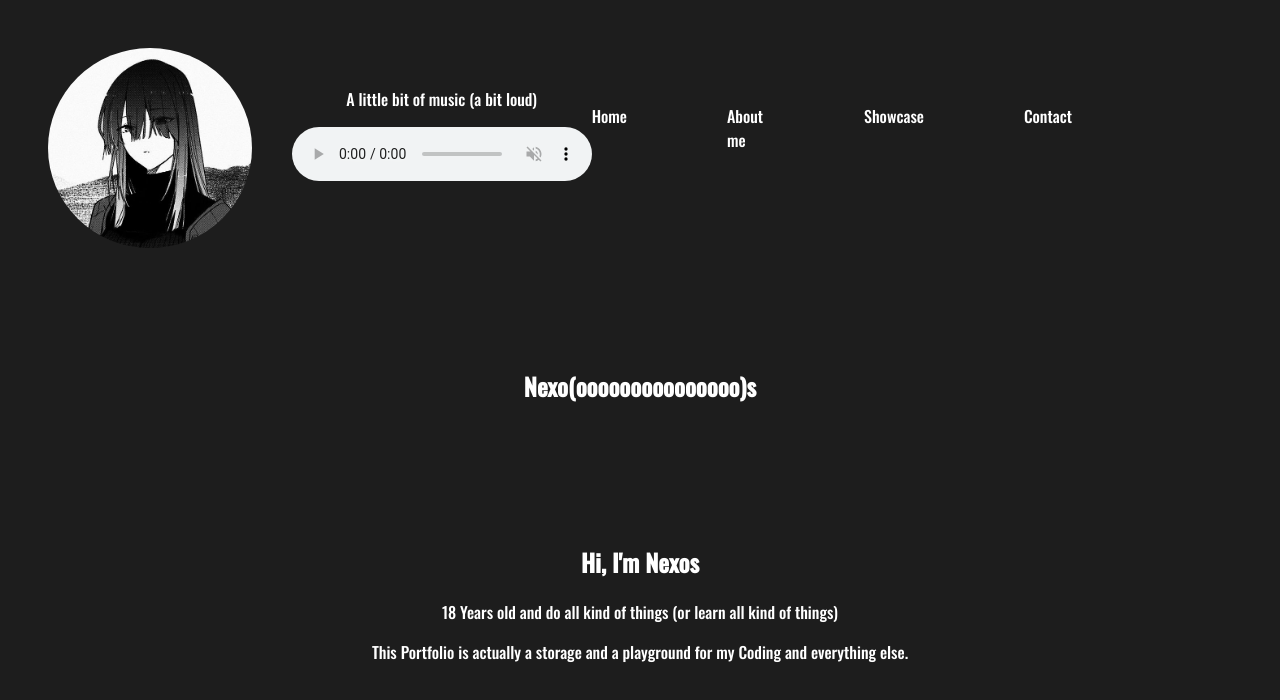
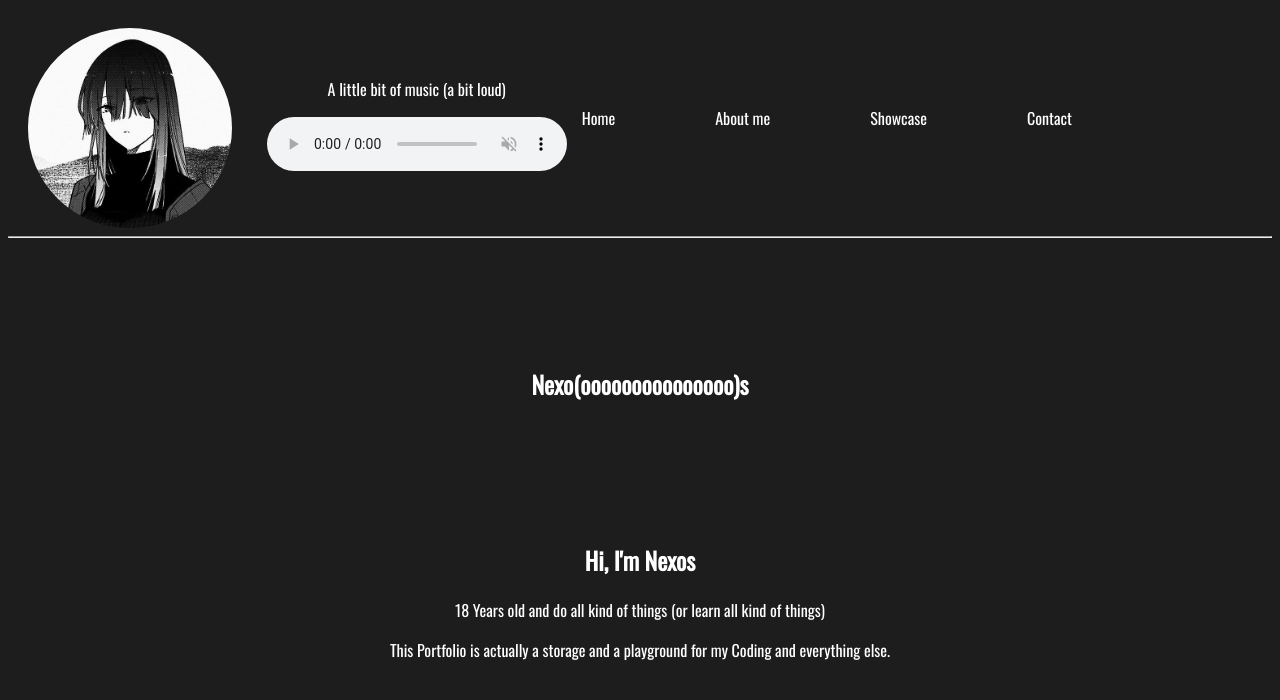
Before and after one commit to Nexosohno/Nexosohno.github.io, a plain HTML site: page index.html in a window 1280 px wide. Drawn offline with Linux system fonts and the light colour scheme.

Commit message:
i have to think how i show my "about me"

```diff
--- a/css/index.css
+++ b/css/index.css
@@ -1,3 +1,7 @@
+* {
+  font-family: 'Oswald-Regular';
+}
+
 body {
   background-color: rgb(29, 29, 29);
 }
@@ -6,18 +10,16 @@ body {
   display: flex;
   align-items: center;
   justify-content: space-between;
-  font-family: "Oswald-Medium";
 }
 
 .logo{
   height: 200px;
-  padding: 20px;
+  padding: 10px;
   border-radius: 100%;
 }
 
 .music-player {
   color: white;
-  font-family: "Oswald-Medium";
   text-align: center;
   flex-grow: 1;
 }
@@ -45,7 +47,6 @@ body {
 
 .home-text {
   color: white;
-  font-family: "Oswald-Medium";
   text-align: center;
   flex-grow: 1;
   padding: 100px;
@@ -53,7 +54,13 @@ body {
 
 .about-text {
   color: white;
-  font-family: "Oswald-Medium";
   text-align: center;
   flex-grow: 1;
 }
+
+.showcase-text {
+  color: white;
+  text-align: center;
+  flex-grow: 1;
+  padding: 250px;
+}
--- a/index.html
+++ b/index.html
@@ -17,7 +17,7 @@
             </div>
             <div class="music-player">
                 <p>A little bit of music (a bit loud)</p>
-                <audio controls autoplay muted>
+                <audio controls muted loop>
                     <source src="music/Trust Me.mp3" type="audio/mpeg">
                 </audio>
             </div>
@@ -30,6 +30,7 @@
                 </ul>
             </nav>
         </div>
+        <hr>
     </header>
     <section id="home">
         <div class="home-container">
@@ -38,7 +39,7 @@
             </div>
         </div>
     </section>
-    <section id="About">
+    <section id="about">
         <div class="about-container">
             <div class="about-text">
                 <h1>Hi, I'm Nexos</h1>
```
